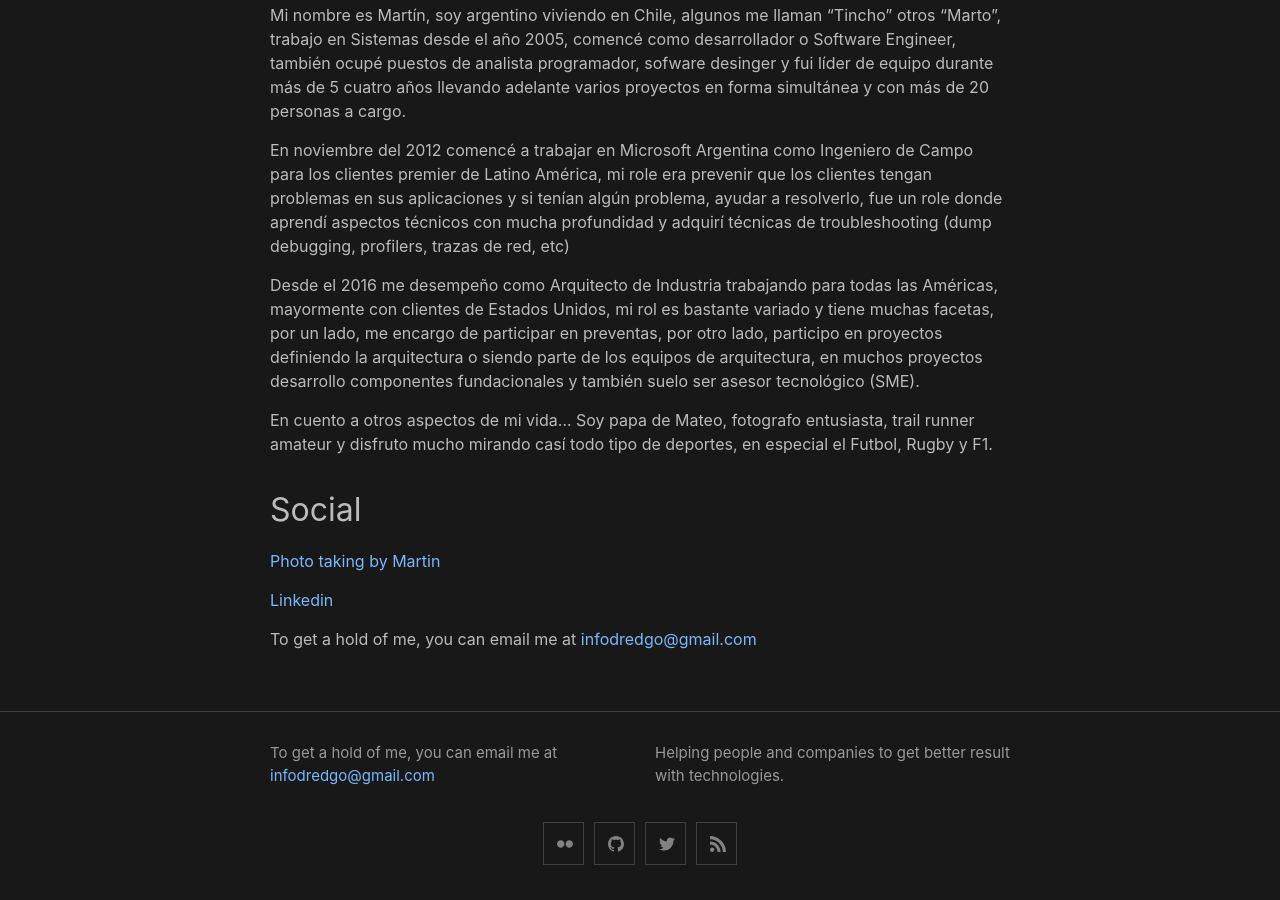
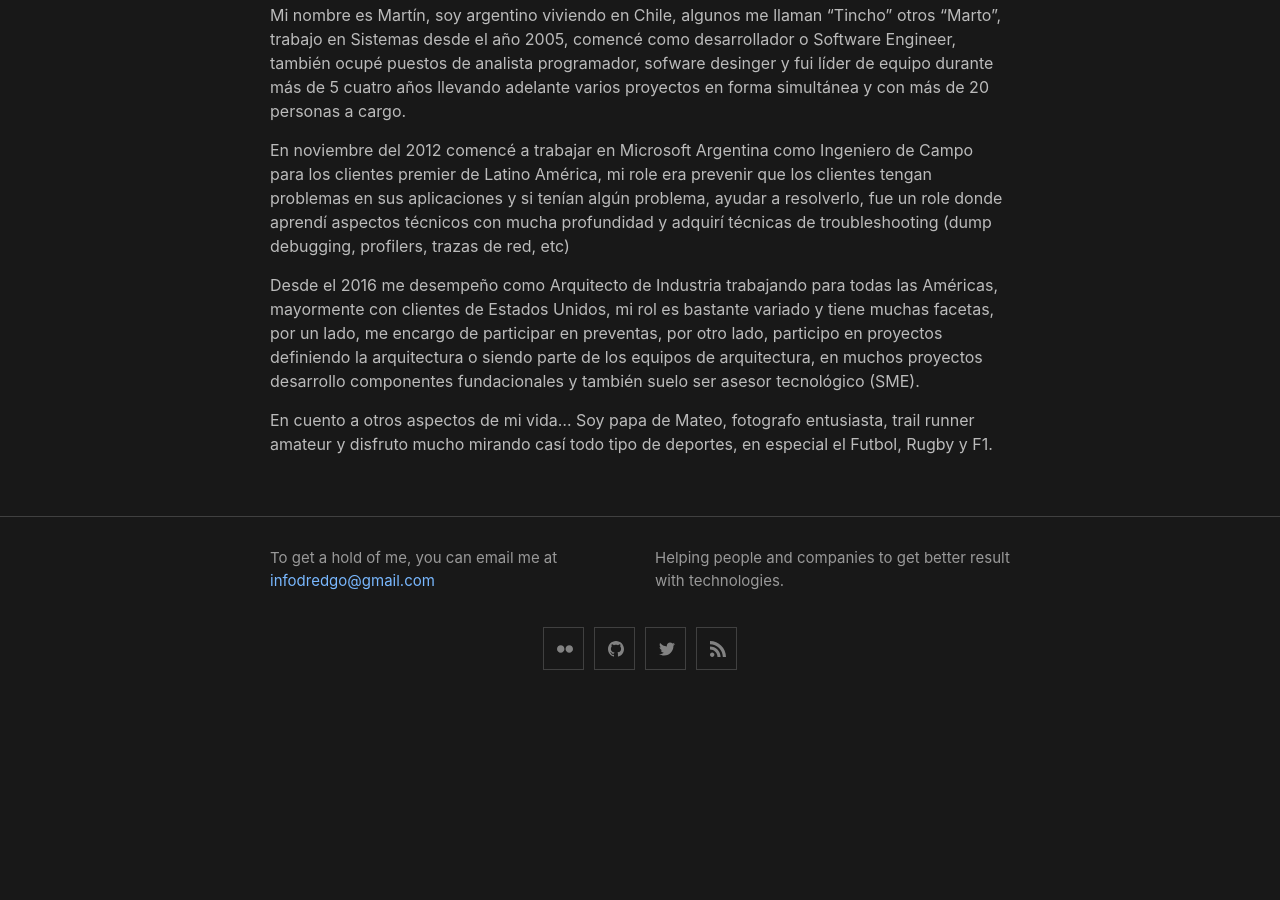
Before and after one commit to mjalaf/mjalaf.github.io, a Jekyll site: the page built from about.markdown, in a window 1280 px wide and 900 px high, scrolled down 665 px. Built offline with Jekyll 4.4.1, drawn with Linux system fonts in a browser that asks for light colours; after the commit the page ends 1370 px from its top, so only the background shows below that.

Commit message:
modified about page

```diff
--- a/about.markdown
+++ b/about.markdown
@@ -23,11 +23,3 @@ En noviembre del 2012 comencé a trabajar en Microsoft Argentina como Ingeniero
 Desde el 2016 me desempeño como Arquitecto de Industria trabajando para todas las Américas, mayormente con clientes de Estados Unidos, mi rol es bastante variado y tiene muchas facetas, por un lado, me encargo de participar en preventas, por otro lado, participo en proyectos definiendo la arquitectura o siendo parte de los equipos de arquitectura, en muchos proyectos desarrollo componentes fundacionales y también suelo ser asesor tecnológico (SME).
 
 En cuento a otros aspectos de mi vida... Soy papa de Mateo, fotografo entusiasta, trail runner amateur y disfruto mucho mirando casí todo tipo de deportes, en especial el Futbol, Rugby y F1.
-
-## Social
-
-[Photo taking by Martin](https://500px.com/p/mjalaf)
-
-[Linkedin](https://www.linkedin.com/in/mjalaf/)
-
-To get a hold of me, you can email me at [infodredgo@gmail.com](mailto:infodredgo@gmail.com)
```
